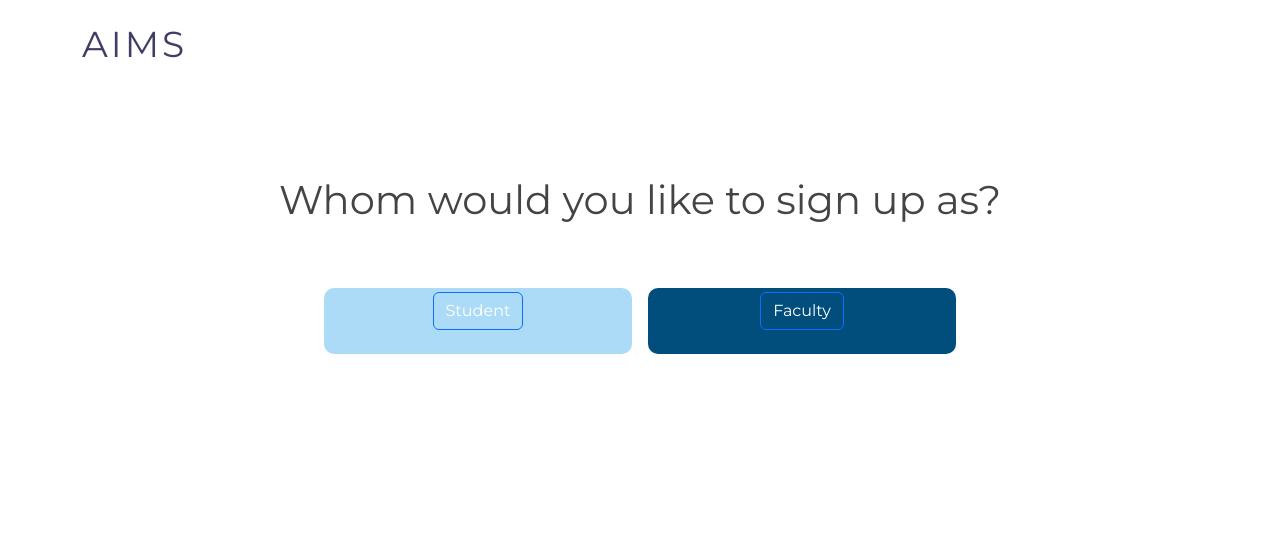
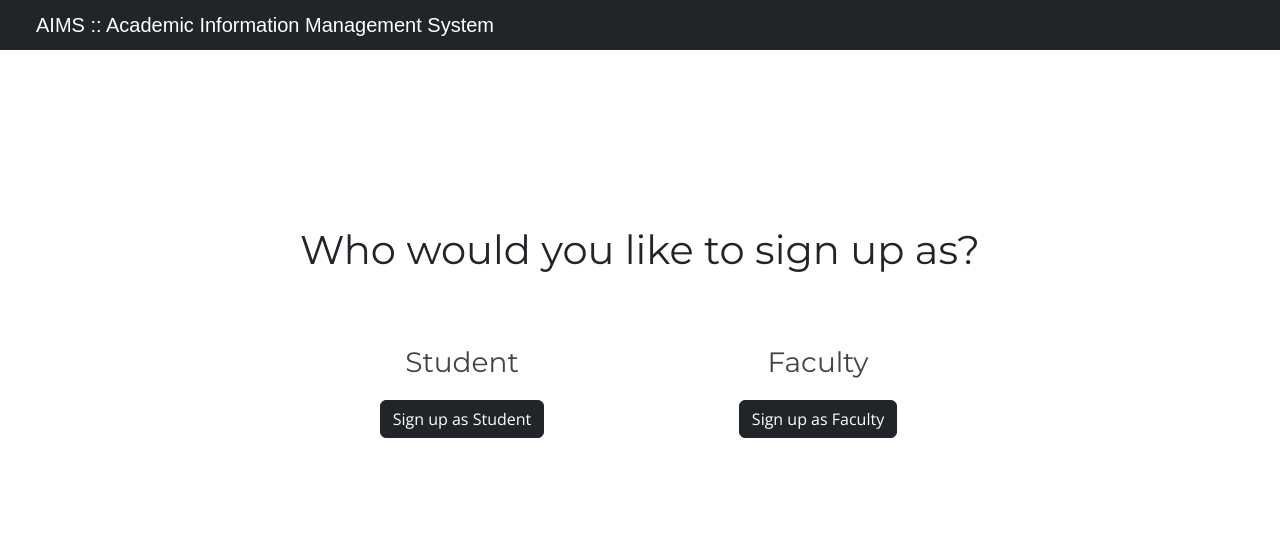
Before and after one commit to tarushi2309/aims-portal-test, a Flask app: page /signup_main in a window 1280 px wide. Shown: the top 557 px of the page. Run offline with Flask 3, Linux system fonts and the light colour scheme; some libraries are stand-ins or nearby versions.

Commit message:
Updated signup_main.html

```diff
--- a/templates/signup_main.html
+++ b/templates/signup_main.html
@@ -33,19 +33,21 @@
 
 <body>
   <!-- ======= Header ======= -->
-  <header id="header" class="fixed-top d-flex align-items-center header-transparent">
-    <form action="/signup_main" method="post"></form>
-    <div class="container d-flex align-items-center">
-      <h1 class="logo me-auto"><a href="/">Aims</a></h1>
-    </div>
-    <nav></nav>
-  </header>
+  <div>
+    <nav class="navbar navbar-expand-lg bg-dark navbar-dark">
+      <div class="container-fluid">
+        <a class="navbar-brand AIMS">
+          AIMS :: Academic Information Management System
+        </a>
+      </div>
+    </nav>
+  </div>
   <!-- End Header -->
   <!-- <main style="background-color: #2a94d5; padding-top: 10%"> -->
   <!-- <section id="hero1" style="background-size: cover"> -->
   <!-- Hero -->
-  <div class="p-5 text-center" style="margin-top: 10%">
-    <h1 class="mb-3">Whom would you like to sign up as?</h1>
+  <!-- <div class="p-5 text-center" style="margin-top: 10%">
+    <h1 class="mb-3">Who would you like to sign up as?</h1>
   </div>
   <form action="/user_category" method="post">
     <div class="row g-3 justify-content-center align-items-center text-center">
@@ -83,7 +85,27 @@
         </div>
       </div>
     </div>
-  </form>
+  </form> -->
+  <div class="container signup-container text-center p-5" style="margin-top: 10%">
+    <h1 class="text-dark mb-4">Who would you like to sign up as?</h1>
+    <form action="/user_category" method="post">
+      <div class="row justify-content-center">
+        <div class="col-md-4 mb-4">
+          <div class="p-5 signup-box student-box">
+            <h3>Student</h3>
+            <button class="btn btn-dark" type="submit" name="button" value="student">Sign up as Student</button>
+          </div>
+        </div>
+        <div class="col-md-4 mb-4">
+          <div class="p-5 signup-box faculty-box">
+            <h3>Faculty</h3>
+            <button class="btn btn-dark" type="submit" name="button" value="faculty">Sign up as Faculty</button>
+          </div>
+        </div>
+      </div>
+    </form>
+  </div>
+
 
   <!-- <footer id="footer" class="section-bg" style="margin-bottom: 5px">
     <div class="container">
```
